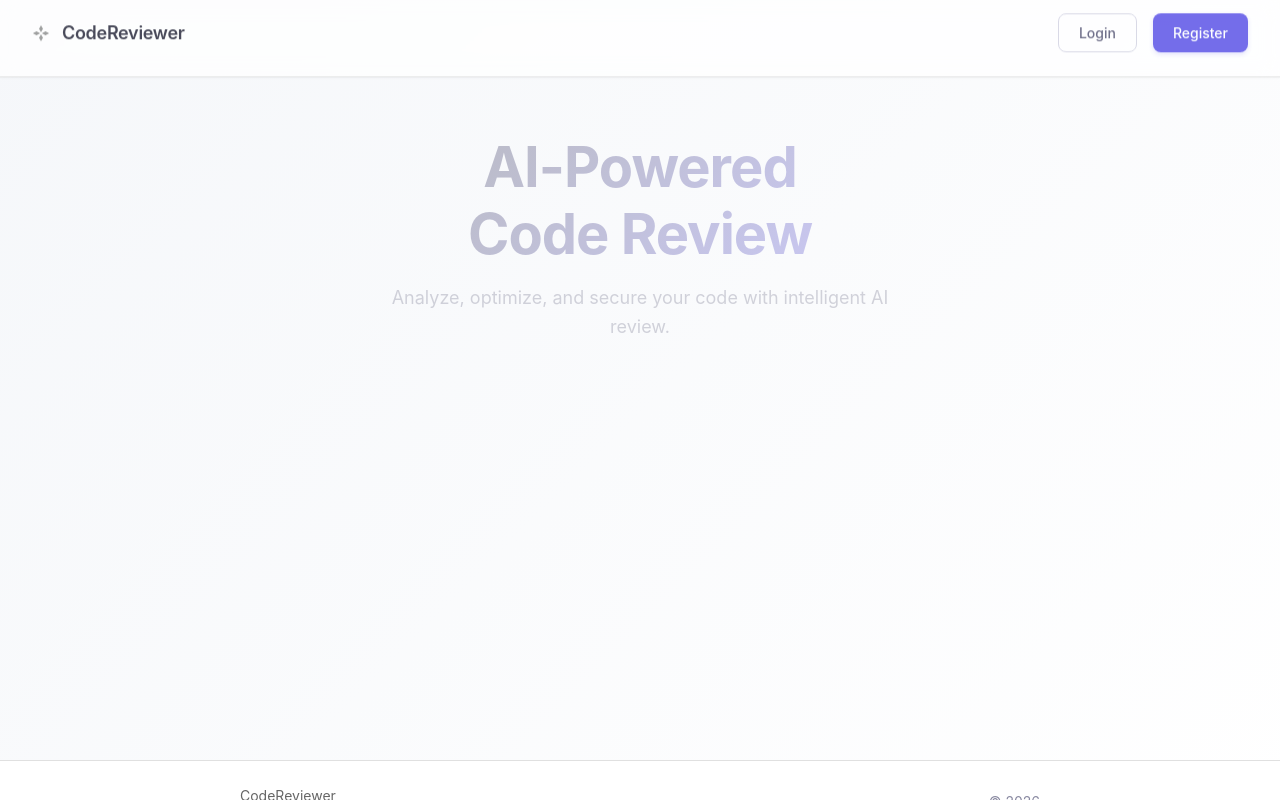
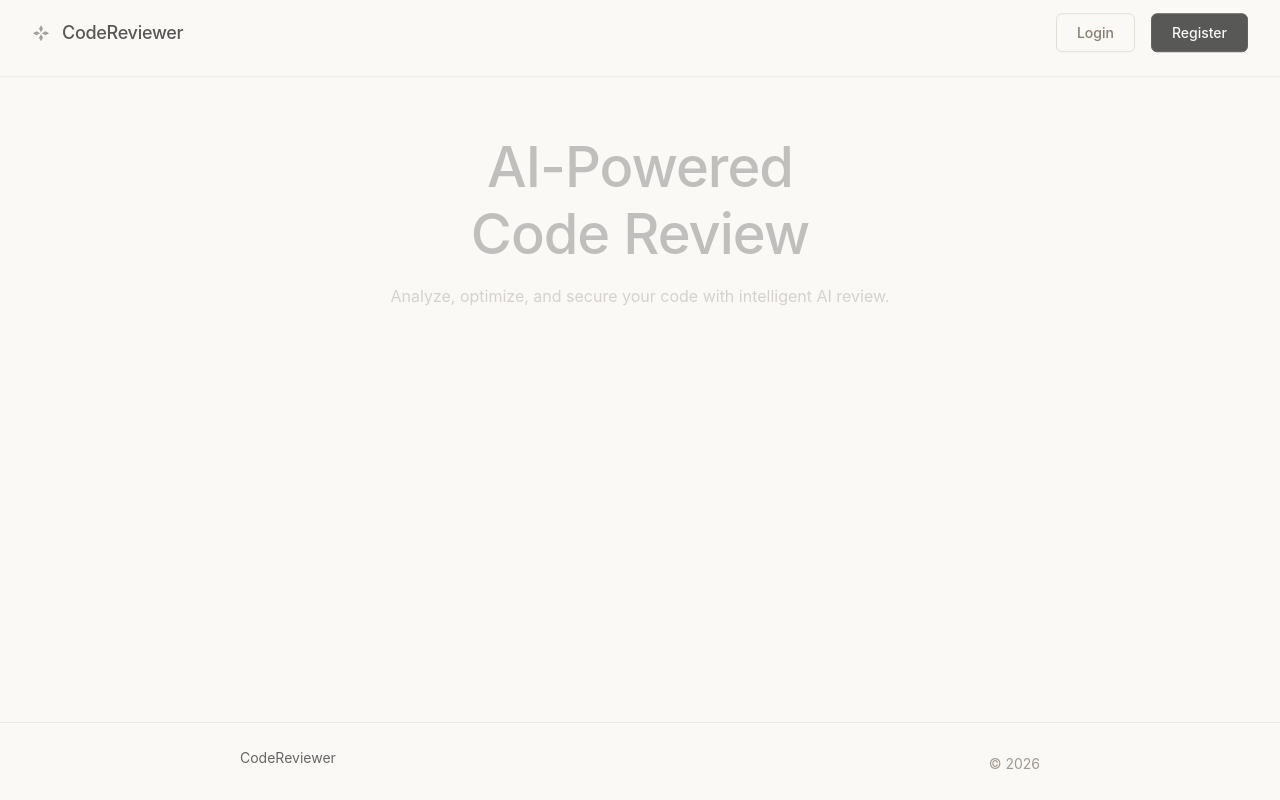
Before and after one commit to Aayushbhandarkar/AI-Code-Review-and-Bug-Detection-System, a React (Vite) app in the folder Frontend/: page / in a window 1280 px wide. Built offline with nearby package versions, Linux system fonts and the light colour scheme.

Commit message:
Update LandingPage.css

```diff
--- a/Frontend/src/pages/LandingPage.css
+++ b/Frontend/src/pages/LandingPage.css
@@ -1,7 +1,7 @@
 .clean-landing-page {
   min-height: 100vh;
-  background: linear-gradient(135deg, #f5f7fa 0%, #ffffff 100%);
-  color: #1a1a2e;
+  background: #faf9f6;
+  color: #2c2c2c;
   display: flex;
   flex-direction: column;
   font-family: -apple-system, BlinkMacSystemFont, 'Segoe UI', Roboto, sans-serif;
@@ -13,10 +13,8 @@
   justify-content: space-between;
   align-items: center;
   padding: 1.5rem 2rem;
-  background: rgba(255, 255, 255, 0.95);
-  backdrop-filter: blur(10px);
-  border-bottom: 1px solid #e0e0e0;
-  box-shadow: 0 1px 3px rgba(0, 0, 0, 0.05);
+  background: #faf9f6;
+  border-bottom: 1px solid #e8e6e1;
 }
 
 .clean-logo {
@@ -28,13 +26,13 @@
 .logo-icon {
   width: 28px;
   height: 28px;
-  color: #4f46e5;
+  color: #8b7355;
 }
 
 .logo-text {
   font-size: 1.125rem;
-  font-weight: 600;
-  color: #1a1a2e;
+  font-weight: 500;
+  color: #2c2c2c;
   letter-spacing: -0.3px;
 }
 
@@ -45,7 +43,7 @@
 
 .nav-btn {
   padding: 0.5rem 1.25rem;
-  border-radius: 8px;
+  border-radius: 6px;
   font-size: 0.875rem;
   font-weight: 500;
   border: none;
@@ -56,27 +54,25 @@
 
 .login-btn {
   background: transparent;
-  color: #4a4a6a;
-  border: 1px solid #d0d0e0;
+  color: #6b5b4e;
+  border: 1px solid #ddd8cf;
 }
 
 .login-btn:hover {
-  background: #f0f0f5;
-  color: #1a1a2e;
-  border-color: #b0b0c0;
+  background: #f5f3ef;
+  color: #2c2c2c;
+  border-color: #c8c1b6;
 }
 
 .register-btn {
-  background: #4f46e5;
-  color: #fff;
-  border: none;
-  box-shadow: 0 2px 4px rgba(79, 70, 229, 0.2);
+  background: #2c2c2c;
+  color: #faf9f6;
+  border: 1px solid #3a3a3a;
 }
 
 .register-btn:hover {
-  background: #4338ca;
-  transform: translateY(-1px);
-  box-shadow: 0 4px 8px rgba(79, 70, 229, 0.3);
+  background: #3a3a3a;
+  border-color: #4a4a4a;
 }
 
 /* Main Content */
@@ -104,21 +100,18 @@
 
 .hero-title {
   font-size: 3.5rem;
-  font-weight: 700;
-  background: linear-gradient(135deg, #1a1a2e 0%, #4f46e5 100%);
-  -webkit-background-clip: text;
-  -webkit-text-fill-color: transparent;
-  background-clip: text;
+  font-weight: 500;
+  color: #2c2c2c;
   margin: 0 0 1rem 0;
   line-height: 1.2;
   letter-spacing: -1px;
 }
 
 .hero-subtitle {
-  font-size: 1.125rem;
-  color: #666680;
+  font-size: 1rem;
+  color: #7a6e62;
   margin: 0;
-  line-height: 1.6;
+  line-height: 1.5;
   max-width: 500px;
 }
 
@@ -126,11 +119,11 @@
 .code-preview {
   width: 100%;
   max-width: 600px;
-  background: #1e1e2e;
+  background: #ffffff;
   border-radius: 12px;
   overflow: hidden;
-  border: 1px solid #2d2d3d;
-  box-shadow: 0 10px 25px -5px rgba(0, 0, 0, 0.1), 0 8px 10px -6px rgba(0, 0, 0, 0.02);
+  border: 1px solid #e8e6e1;
+  box-shadow: 0 2px 8px rgba(0, 0, 0, 0.03);
 }
 
 .code-header {
@@ -138,8 +131,8 @@
   justify-content: space-between;
   align-items: center;
   padding: 0.75rem 1rem;
-  background: #2a2a3a;
-  border-bottom: 1px solid #3a3a4a;
+  background: #fefefe;
+  border-bottom: 1px solid #e8e6e1;
 }
 
 .header-left {
@@ -157,12 +150,12 @@
   width: 10px;
   height: 10px;
   border-radius: 50%;
-  background: #4a4a5a;
+  background: #ddd8cf;
 }
 
 .file-name {
   font-size: 0.875rem;
-  color: #a0a0b0;
+  color: #8b8b8b;
   font-family: 'Fira Code', monospace;
 }
 
@@ -173,16 +166,16 @@
 
 .lang-tag {
   font-size: 0.75rem;
-  color: #a0a0b0;
+  color: #8b8b8b;
   padding: 0.25rem 0.5rem;
-  background: #3a3a4a;
+  background: #f5f3ef;
   border-radius: 4px;
   font-family: 'Fira Code', monospace;
 }
 
 .code-content {
   padding: 1.5rem;
-  background: #1e1e2e;
+  background: #ffffff;
   min-height: 200px;
 }
 
@@ -193,18 +186,18 @@
 }
 
 .code-text {
-  color: #d4d4dc;
+  color: #4a4a4a;
   font-family: 'Fira Code', monospace;
   font-size: 0.875rem;
-  line-height: 1.6;
+  line-height: 1.5;
   white-space: pre-wrap;
 }
 
 .cursor {
   display: inline-block;
-  width: 2px;
-  height: 16px;
-  background: #4f46e5;
+  width: 7px;
+  height: 14px;
+  background: #8b7355;
   animation: blink 1s infinite;
   margin-left: 2px;
   vertical-align: middle;
@@ -222,31 +215,29 @@
 }
 
 .primary-btn {
-  padding: 0.875rem 1.75rem;
-  background: #4f46e5;
-  color: #fff;
+  padding: 0.75rem 1.5rem;
+  background: #2c2c2c;
+  color: #faf9f6;
   border: none;
-  border-radius: 10px;
+  border-radius: 8px;
   font-size: 0.875rem;
   font-weight: 500;
   cursor: pointer;
   transition: all 0.2s;
   font-family: inherit;
-  box-shadow: 0 2px 4px rgba(79, 70, 229, 0.2);
 }
 
 .primary-btn:hover {
-  background: #4338ca;
-  transform: translateY(-2px);
-  box-shadow: 0 6px 12px rgba(79, 70, 229, 0.3);
+  background: #3a3a3a;
+  transform: translateY(-1px);
 }
 
 .secondary-btn {
-  padding: 0.875rem 1.75rem;
+  padding: 0.75rem 1.5rem;
   background: transparent;
-  color: #4a4a6a;
-  border: 1px solid #d0d0e0;
-  border-radius: 10px;
+  color: #6b5b4e;
+  border: 1px solid #ddd8cf;
+  border-radius: 8px;
   font-size: 0.875rem;
   font-weight: 500;
   cursor: pointer;
@@ -255,16 +246,16 @@
 }
 
 .secondary-btn:hover {
-  background: #f0f0f5;
-  color: #1a1a2e;
-  border-color: #b0b0c0;
+  background: #f5f3ef;
+  color: #2c2c2c;
+  border-color: #c8c1b6;
 }
 
 /* Footer */
 .clean-footer {
   padding: 1.5rem 2rem;
-  background: rgba(255, 255, 255, 0.95);
-  border-top: 1px solid #e0e0e0;
+  background: #faf9f6;
+  border-top: 1px solid #e8e6e1;
 }
 
 .footer-content {
@@ -277,12 +268,12 @@
 
 .footer-text {
   font-size: 0.875rem;
-  color: #8888a0;
+  color: #a09a92;
 }
 
 .footer-year {
   font-size: 0.875rem;
-  color: #8888a0;
+  color: #a09a92;
 }
 
 /* Responsive */
@@ -296,11 +287,11 @@
   }
 
   .hero-title {
-    font-size: 2.5rem;
+    font-size: 2rem;
   }
 
   .hero-subtitle {
-    font-size: 1rem;
+    font-size: 0.875rem;
   }
 
   .code-preview {
@@ -339,6 +330,6 @@
   }
 
   .hero-title {
-    font-size: 2rem;
+    font-size: 1.75rem;
   }
 }
```
